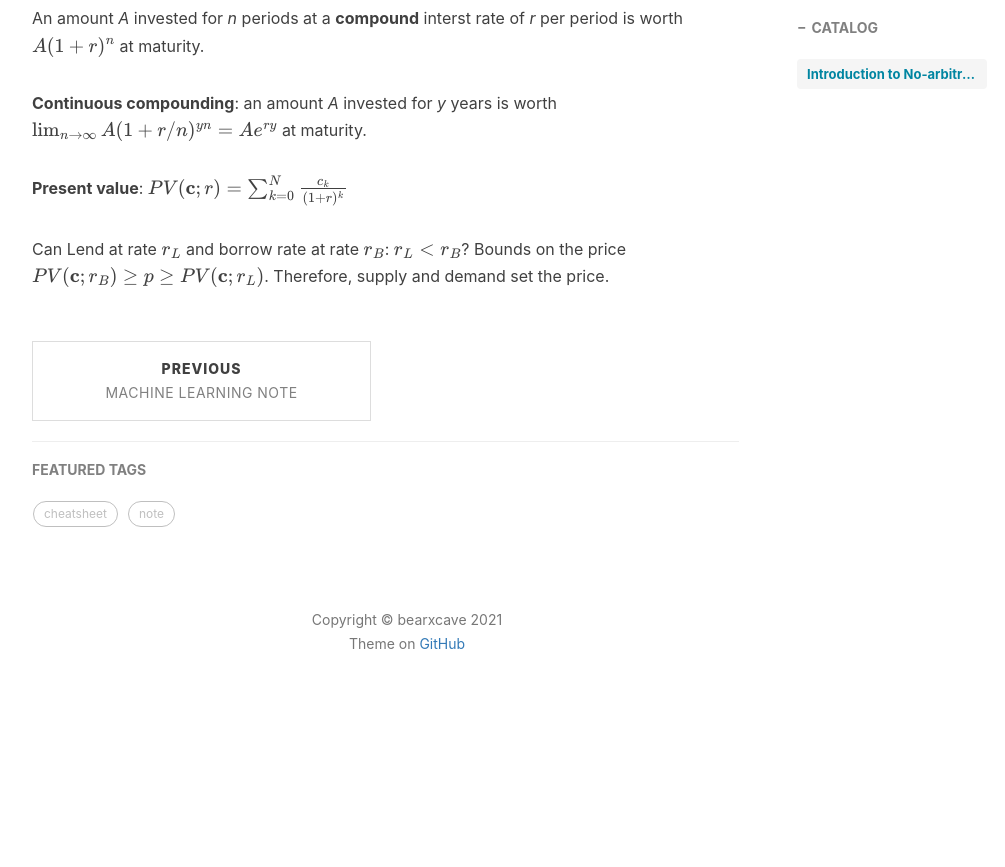
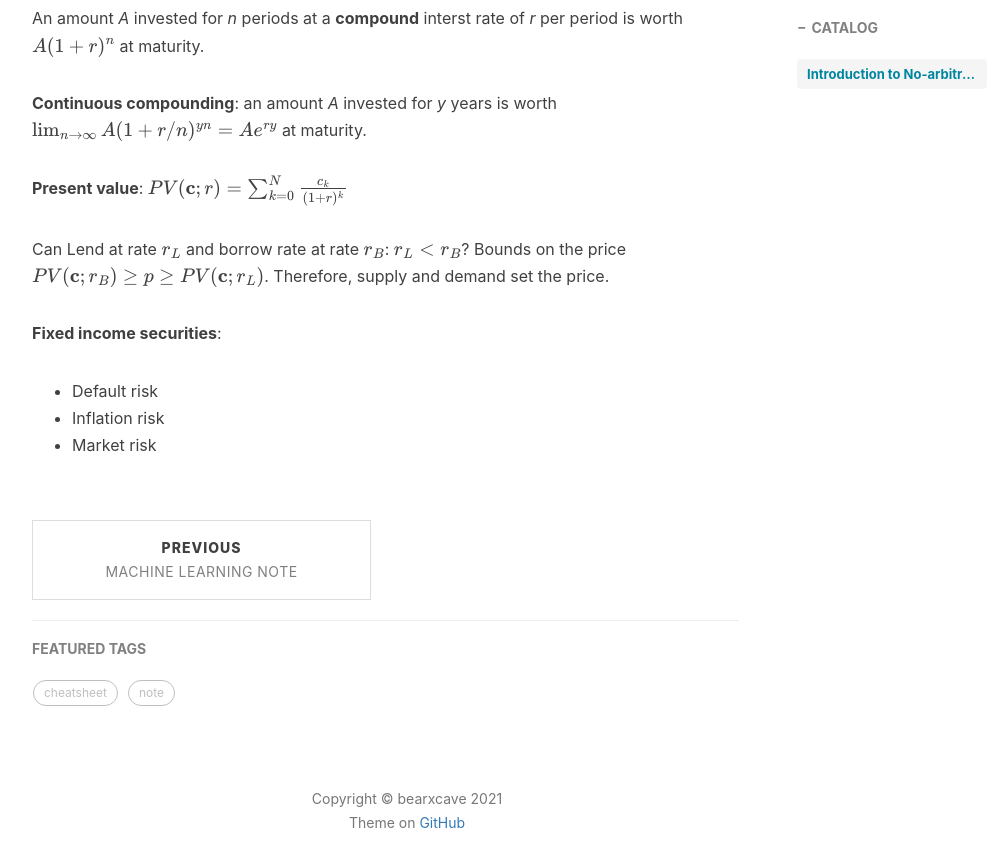
Before and after one commit to Bearxcave/Bearxcave.github.io, a Jekyll site: the page built from _posts/2021-03-12-cheatsheet-FE&RM-I.md, in a window 1280 px wide and 900 px high, scrolled down 854 px. Shown: the top 867 px of the window, without its empty margins (233-1238 px from the left). Built offline with Jekyll 4.4.1, drawn with Linux system fonts in a browser that asks for light colours; nearby versions of some CDN libraries; formulas are drawn with MathJax 3; comment, search, counter and statistics services are not loaded; before the commit the page ends 1575 px from its top, so only the background shows below that.

Commit message:
Update 2021-03-12-cheatsheet-FE&RM-I.md

```diff
--- a/_posts/2021-03-12-cheatsheet-FE&RM-I.md
+++ b/_posts/2021-03-12-cheatsheet-FE&RM-I.md
@@ -27,3 +27,9 @@ __Continuous compounding__: an amount *A* invested for *y* years is worth $\lim_
 __Present value__: $PV(\mathbf{c}; r) = \sum_{k=0}^N \frac{c_k}{(1+r)^k}$
 
 Can Lend at rate $r_L$ and borrow rate at rate $r_B$: $r_L < r_B$? Bounds on the price $PV(\mathbf{c}; r_B) \geq p \geq PV(\mathbf{c}; r_L)$. Therefore, supply and demand set the price.
+
+__Fixed income securities__:
+
+* Default risk
+* Inflation risk
+* Market risk
```
